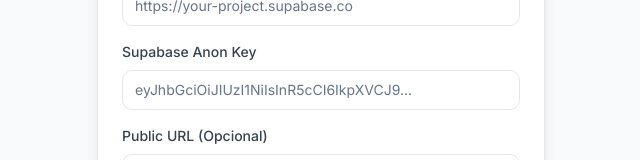
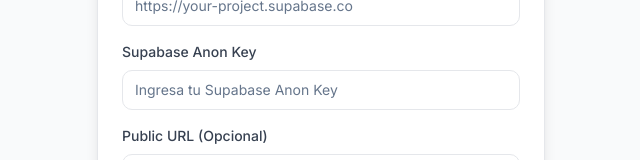
Before and after one commit to pablojavierrodriguez/survey-builder, a Next.js app: page /setup in a window 1280 px wide. Shown: the part 390-550 px from the top of the page, without its empty margins (319-959 px from the left). Built offline with nearby package versions, Linux system fonts and the light colour scheme; no server answers; the database is empty.

Commit message:
SECURITY FIX: Remove real API key from wizard placeholder

```diff
--- a/app/setup/page.tsx
+++ b/app/setup/page.tsx
@@ -206,7 +206,7 @@ export default function SetupPage() {
                                 type="password"
                                 value={supabaseKey}
                                 onChange={(e) => setSupabaseKey(e.target.value)}
-                                placeholder="eyJhbGciOiJIUzI1NiIsInR5cCI6IkpXVCJ9..."
+                                placeholder="Ingresa tu Supabase Anon Key"
                                 className="w-full"
                               />
                             </div>
```
